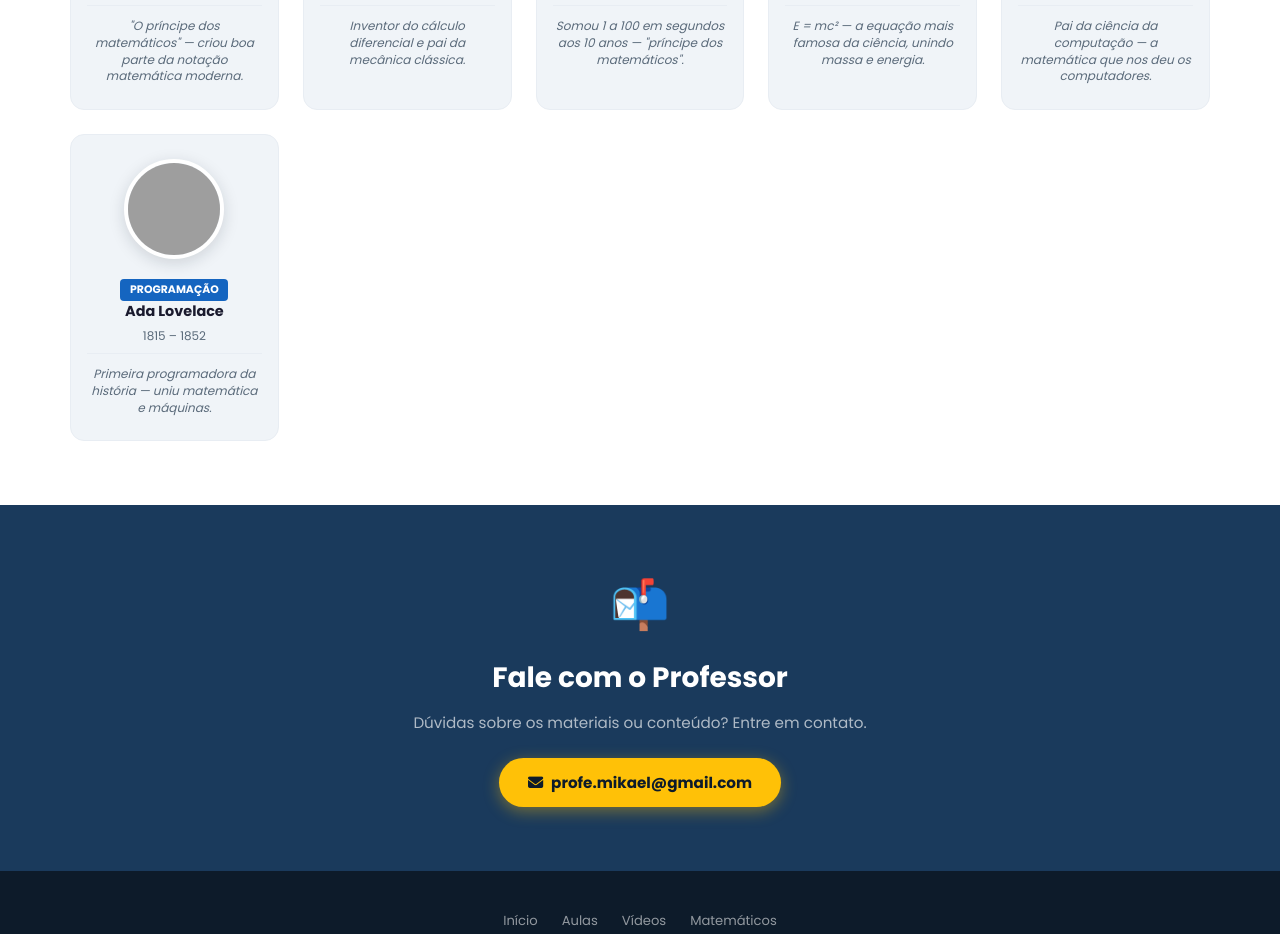
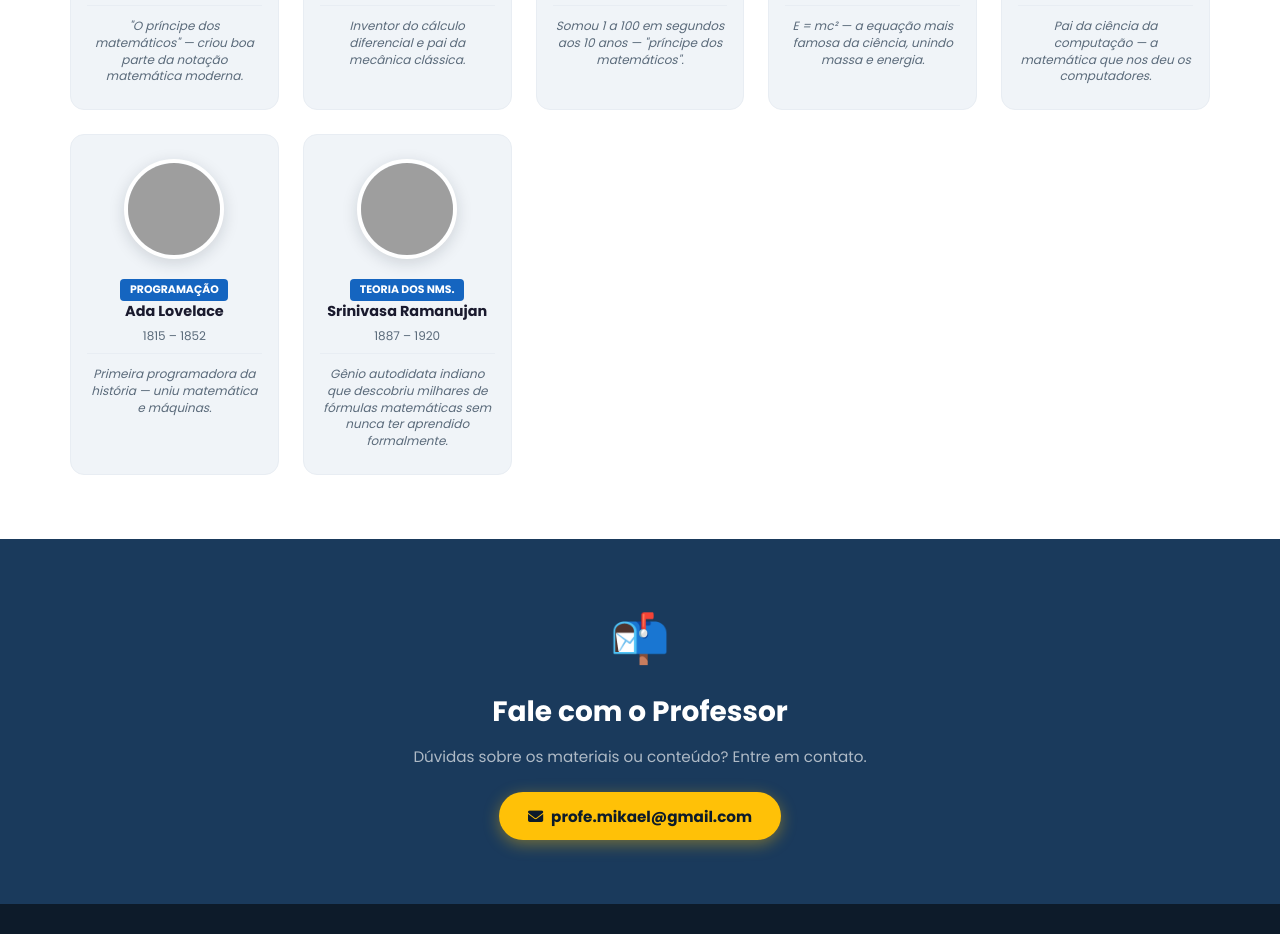
Before and after one commit to profemikael/matematica, a plain HTML site: page index.html in a window 1280 px wide. Shown: the part 2383-3317 px from the top of the page. Drawn offline with Linux system fonts and the light colour scheme; grey boxes are pictures that could not be loaded.

Commit message:
Adiciona Ramanujan na seção de matemáticos

```diff
--- a/index.html
+++ b/index.html
@@ -894,6 +894,16 @@
         <p class="math-quote">Primeira programadora da história — uniu matemática e máquinas.</p>
       </div>
 
+      <div class="math-card">
+        <div class="math-photo">
+          <img src="https://upload.wikimedia.org/wikipedia/commons/thumb/0/00/Srinivasa_Ramanujan_AA_1994_%28re-scanned%29.jpg/200px-Srinivasa_Ramanujan_AA_1994_%28re-scanned%29.jpg" alt="Srinivasa Ramanujan" loading="lazy" />
+        </div>
+        <span class="math-badge">Teoria dos Nms.</span>
+        <h4>Srinivasa Ramanujan</h4>
+        <div class="years">1887 – 1920</div>
+        <p class="math-quote">Gênio autodidata indiano que descobriu milhares de fórmulas matemáticas sem nunca ter aprendido formalmente.</p>
+      </div>
+
     </div>
   </div>
 </section>
```
